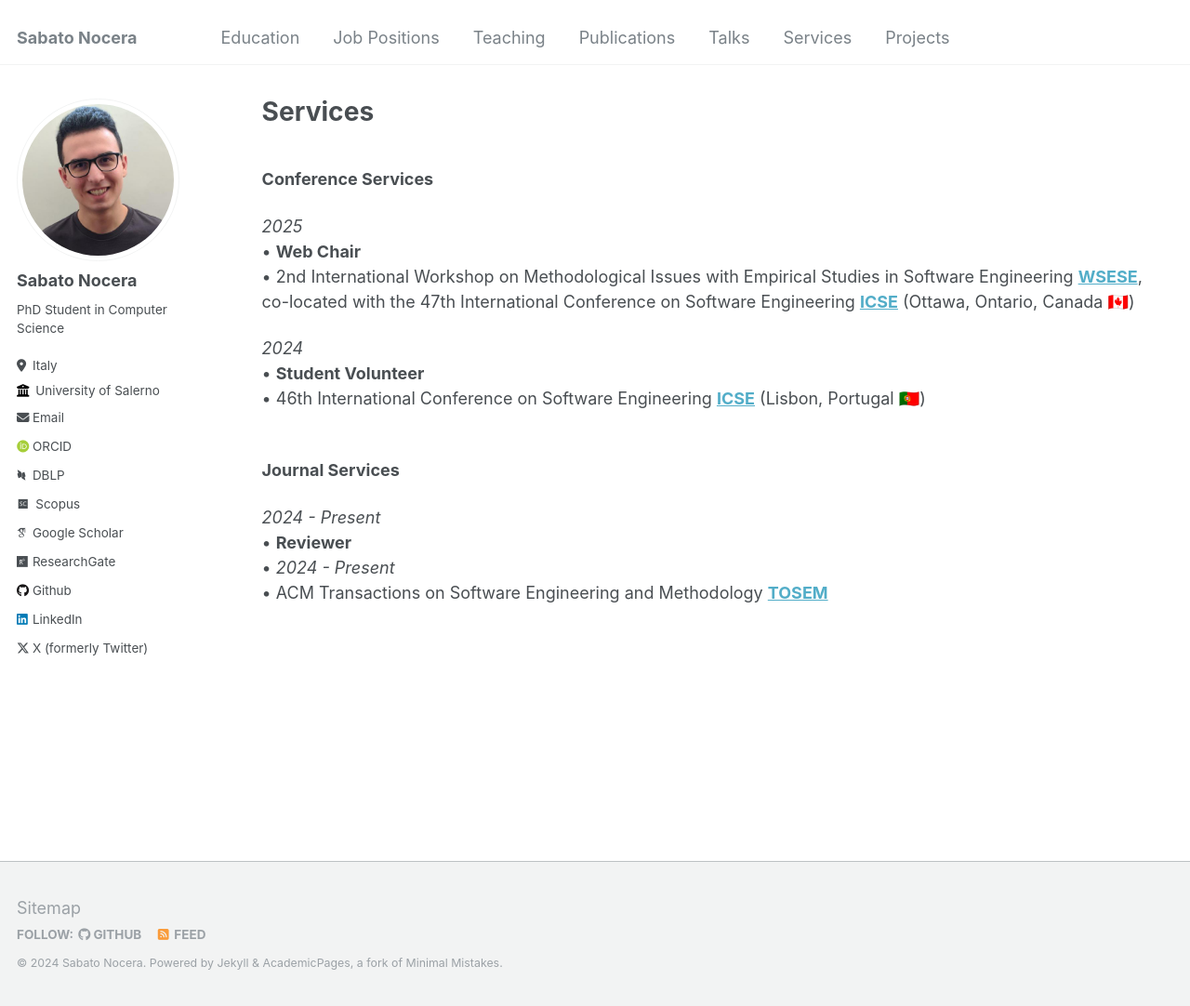
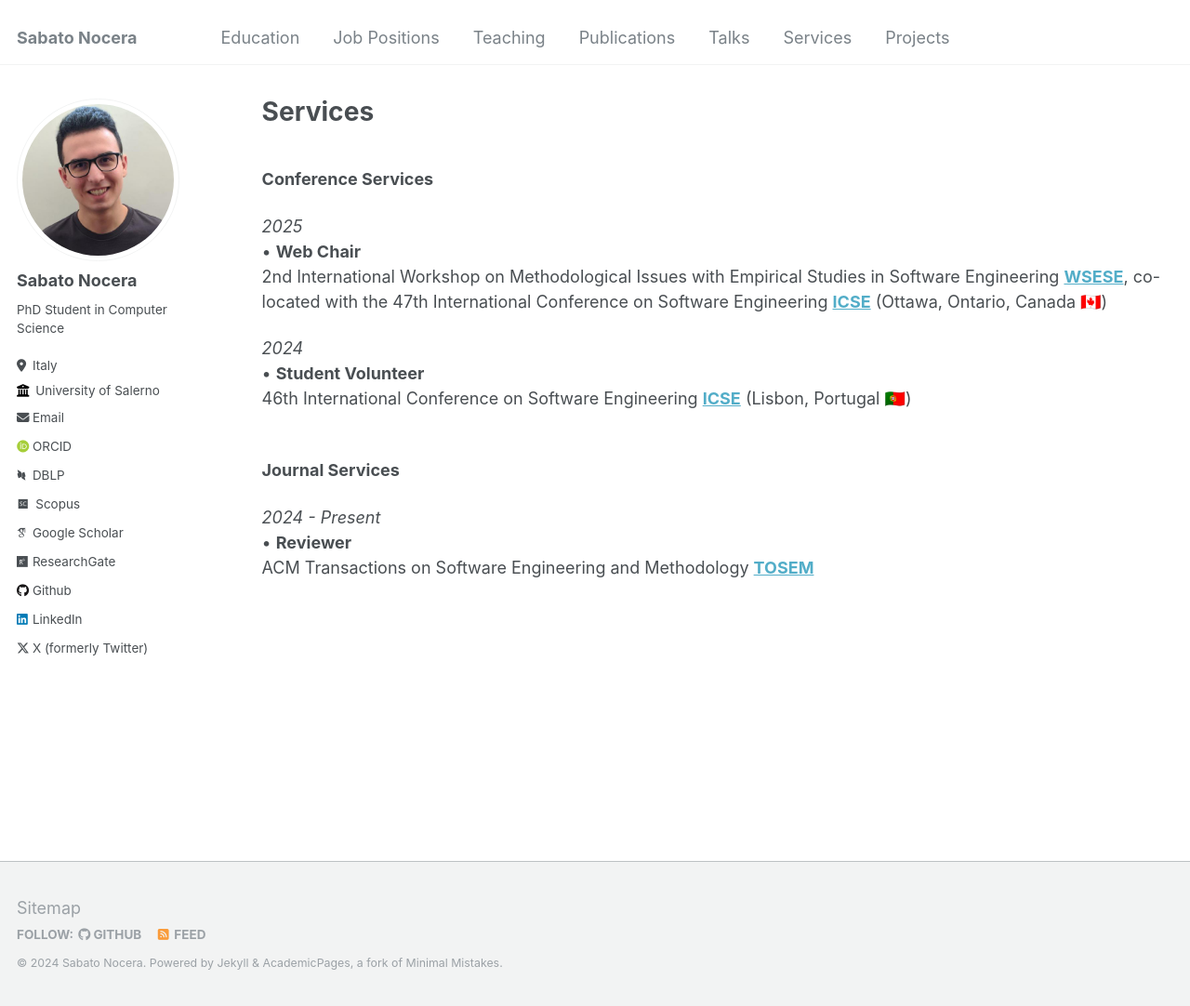
Before and after one commit to sabato-nocera/sabato-nocera.github.io, a Jekyll site: the page built from _pages/services.md, in a window 1280 px wide and 1082 px high. Shown: the whole window at 93% size. Built offline with Jekyll 4.4.1, drawn with Linux system fonts in a browser that asks for light colours; some web fonts are replaced.

Commit message:
Update services.md

```diff
--- a/_pages/services.md
+++ b/_pages/services.md
@@ -17,11 +17,11 @@ author_profile: true
 
 _2025<br/>_
 • **Web Chair**<br/>
-• 2nd International Workshop on Methodological Issues with Empirical Studies in Software Engineering [**WSESE**](https://conf.researchr.org/home/icse-2025/wsese-2025), co-located with the 47th International Conference on Software Engineering [**ICSE**](https://conf.researchr.org/home/icse-2025) (Ottawa, Ontario, Canada 🇨🇦)<br/>
+2nd International Workshop on Methodological Issues with Empirical Studies in Software Engineering [**WSESE**](https://conf.researchr.org/home/icse-2025/wsese-2025), co-located with the 47th International Conference on Software Engineering [**ICSE**](https://conf.researchr.org/home/icse-2025) (Ottawa, Ontario, Canada 🇨🇦)<br/>
 
 _2024<br/>_
 • **Student Volunteer**<br/>
-• 46th International Conference on Software Engineering [**ICSE**](https://conf.researchr.org/home/icse-2024) (Lisbon, Portugal 🇵🇹)<br/>
+46th International Conference on Software Engineering [**ICSE**](https://conf.researchr.org/home/icse-2024) (Lisbon, Portugal 🇵🇹)<br/>
 
 
 
@@ -29,5 +29,4 @@ _2024<br/>_
 
 _2024 - Present<br/>_
 • **Reviewer**<br/>
-• _2024 - Present<br/>_
-• ACM Transactions on Software Engineering and Methodology [**TOSEM**](https://dl.acm.org/journal/tosem)<br/>
+ACM Transactions on Software Engineering and Methodology [**TOSEM**](https://dl.acm.org/journal/tosem)<br/>
```
